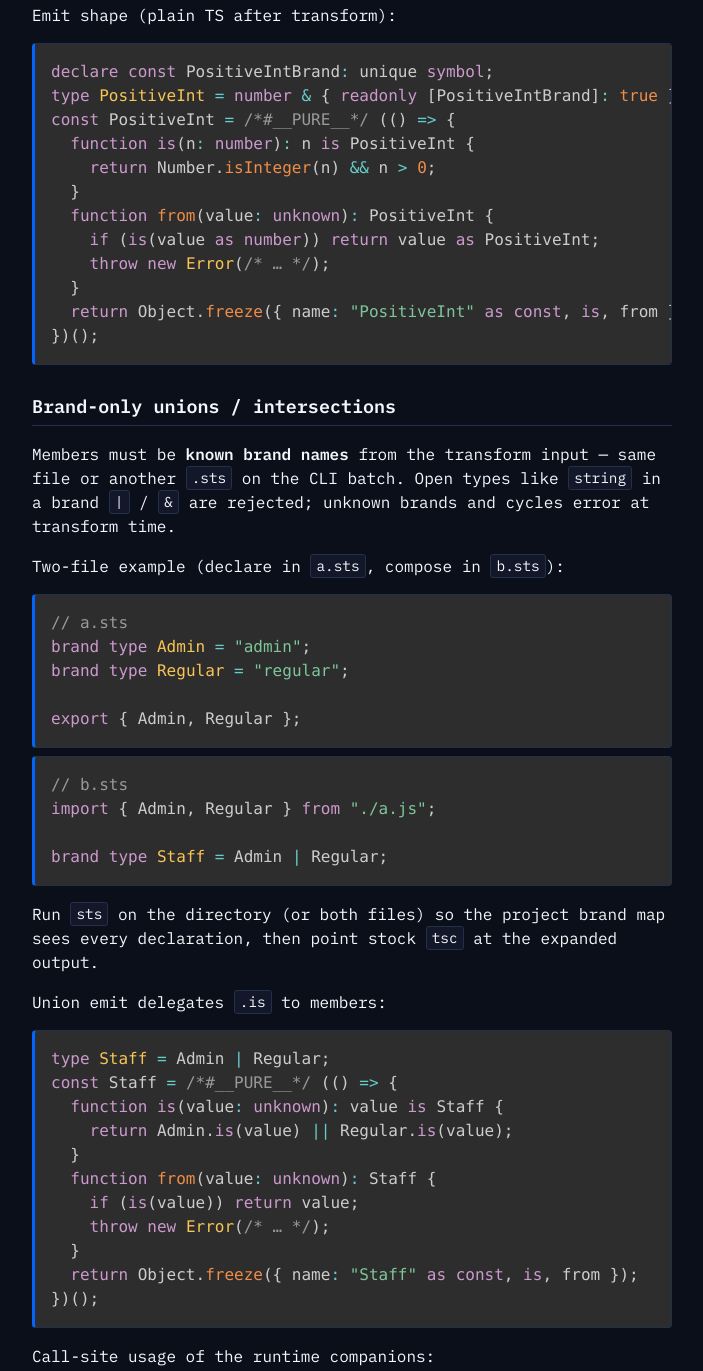
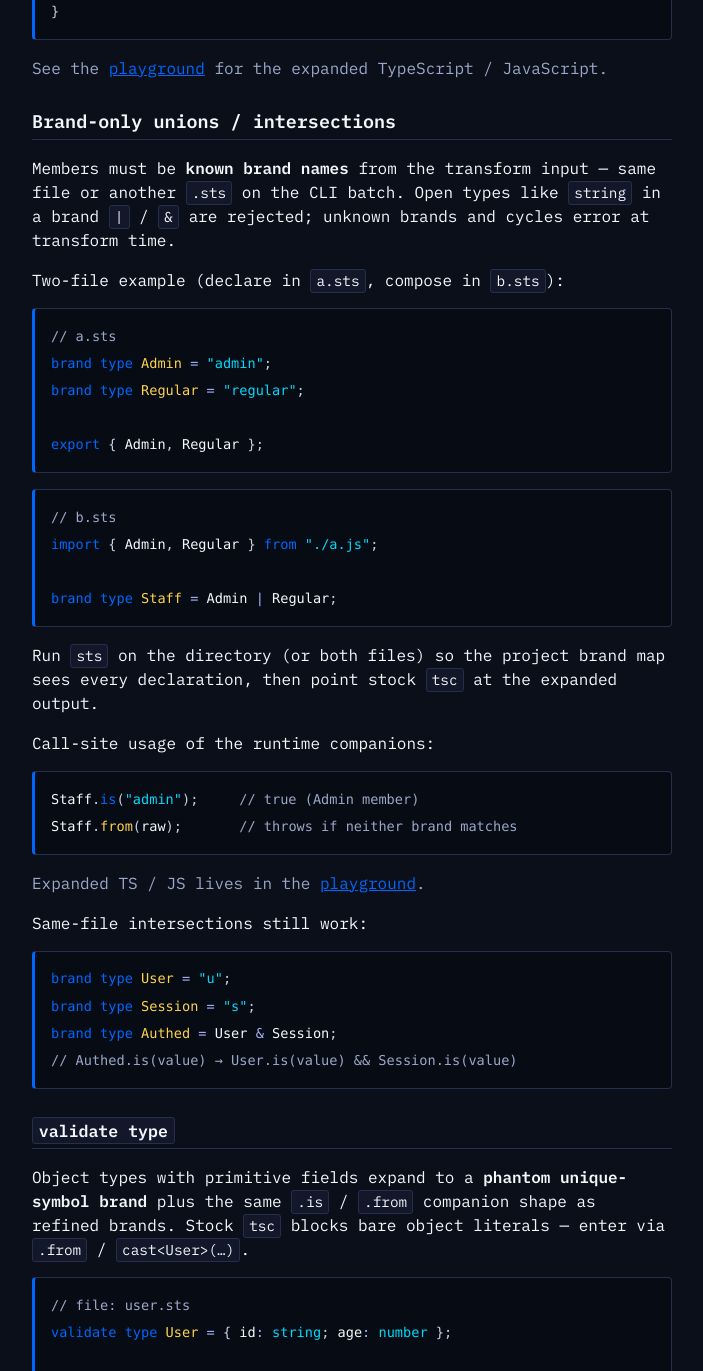
Before and after one commit to mishelashala/sound-ts, a website: page docs/index.html in a window 1280 px wide. Shown: the part 3074-4445 px from the top of the page, without its empty margins (288-991 px from the left). Drawn offline with nearby package versions, Linux system fonts and the light colour scheme.

Commit message:
polish(docs): Prism-before-styles, line-height 2, drop emit dumps
Flip Pages CSS load order so brand token colors beat prism-tomorrow.
Use line-height 2 on docs pre blocks and playground panes. Keep .sts
authoring samples in docs/README; point expanded TS/JS at the playground.
Note: github.com README highlighting is GitHub’s — we can’t brand those.

```diff
--- a/docs/index.html
+++ b/docs/index.html
@@ -8,12 +8,12 @@
   <link rel="preconnect" href="https://fonts.googleapis.com" />
   <link rel="preconnect" href="https://fonts.gstatic.com" crossorigin />
   <link href="https://fonts.googleapis.com/css2?family=IBM+Plex+Mono:wght@400;500;600&display=swap" rel="stylesheet" />
+  <!-- Prism (CDN) first; brand/signal token colors win from styles.css (same order as playground). -->
+  <link rel="stylesheet" href="https://cdn.jsdelivr.net/npm/prismjs@1.29.0/themes/prism-tomorrow.min.css" />
   <link rel="stylesheet" href="styles.css" />
   <link rel="icon" href="favicon.ico" sizes="any" />
   <link rel="icon" href="assets/favicon.svg" type="image/svg+xml" />
   <link rel="icon" href="favicon-32.png" type="image/png" sizes="32x32" />
-  <!-- Prism (CDN): highlight .sts / TS / shell samples. Theme colors overridden in styles.css. -->
-  <link rel="stylesheet" href="https://cdn.jsdelivr.net/npm/prismjs@1.29.0/themes/prism-tomorrow.min.css" />
   <script>
     (function () {
       try {
@@ -207,7 +207,7 @@ brand type CurrencyNumber = string {
 function currencyFromAmount(amount: number): CurrencyNumber {
   return CurrencyNumber.from(amount.toFixed(2));
 }</code></pre>
-      <p class="muted">Emit: <code>type Account = "admin" | "regular" | (string &amp; { readonly [AccountBrand]: true });</code></p>
+      <p class="muted">For plain TS / JS after expand, use the <a href="playground.html">playground</a>.</p>
     </section>
 
     <section id="refined">
@@ -226,19 +226,7 @@ brand type PositiveInt = number {
     return Number.isInteger(n) &amp;&amp; n &gt; 0;
   }
 }</code></pre>
-      <p>Emit shape (plain TS after transform):</p>
-      <pre><code class="language-typescript">declare const PositiveIntBrand: unique symbol;
-type PositiveInt = number &amp; { readonly [PositiveIntBrand]: true };
-const PositiveInt = /*#__PURE__*/ (() =&gt; {
-  function is(n: number): n is PositiveInt {
-    return Number.isInteger(n) &amp;&amp; n &gt; 0;
-  }
-  function from(value: unknown): PositiveInt {
-    if (is(value as number)) return value as PositiveInt;
-    throw new Error(/* … */);
-  }
-  return Object.freeze({ name: "PositiveInt" as const, is, from });
-})();</code></pre>
+      <p class="muted">See the <a href="playground.html">playground</a> for the expanded TypeScript / JavaScript.</p>
     </section>
 
     <section id="unions">
@@ -265,21 +253,10 @@ brand type Staff = Admin | Regular;</code></pre>
         brand map sees every declaration, then point stock <code>tsc</code> at
         the expanded output.
       </p>
-      <p>Union emit delegates <code>.is</code> to members:</p>
-      <pre><code class="language-typescript">type Staff = Admin | Regular;
-const Staff = /*#__PURE__*/ (() =&gt; {
-  function is(value: unknown): value is Staff {
-    return Admin.is(value) || Regular.is(value);
-  }
-  function from(value: unknown): Staff {
-    if (is(value)) return value;
-    throw new Error(/* … */);
-  }
-  return Object.freeze({ name: "Staff" as const, is, from });
-})();</code></pre>
       <p>Call-site usage of the runtime companions:</p>
       <pre><code class="language-typescript">Staff.is("admin");     // true (Admin member)
 Staff.from(raw);       // throws if neither brand matches</code></pre>
+      <p class="muted">Expanded TS / JS lives in the <a href="playground.html">playground</a>.</p>
       <p>Same-file intersections still work:</p>
       <pre><code class="language-typescript">brand type User = "u";
 brand type Session = "s";
@@ -302,13 +279,7 @@ validate type User = { id: string; age: number };
 
 User.is(data);   // boolean
 User.from(data); // throws on mismatch; returns User</code></pre>
-      <p>Emit shape (plain TS after transform):</p>
-      <pre><code class="language-typescript">declare const UserBrand: unique symbol;
-type User = {
-  id: string;
-  age: number;
-} &amp; { readonly [UserBrand]: true };
-const User = /*#__PURE__*/ (() =&gt; { /* .is / .from */ })();</code></pre>
+      <p class="muted">See the <a href="playground.html">playground</a> for the expanded TypeScript / JavaScript.</p>
       <p><strong>Supported field shapes:</strong></p>
       <ul>
         <li><code>string</code> | <code>number</code> | <code>boolean</code> | <code>null</code></li>
--- a/docs/playground.css
+++ b/docs/playground.css
@@ -136,7 +136,7 @@ body.playground-body {
 .editor-stack,
 .compiled-output {
   --editor-font-size: 13.6px;
-  --editor-line-height: 20px;
+  --editor-line-height: 2;
   --editor-pad-y: 14px;
   --editor-pad-x: 16px;
   width: 100%;
--- a/docs/styles.css
+++ b/docs/styles.css
@@ -238,7 +238,7 @@ pre[class*="language-"] {
   padding: 0.85rem 1rem;
   overflow-x: auto;
   font-size: 0.85rem;
-  line-height: 1.45;
+  line-height: 2;
   margin: 0.75rem 0 1rem;
 }
 
```
Also changed, not shown: docs/playground.html (+1 -1 lines), README.md.
